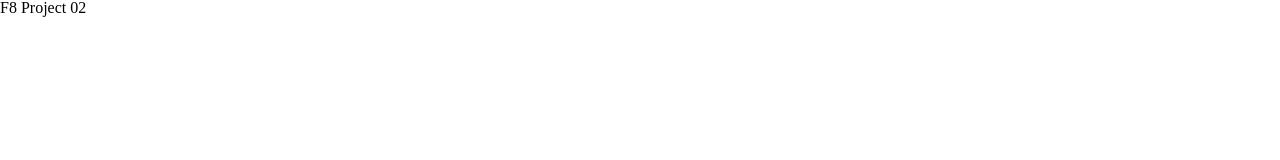
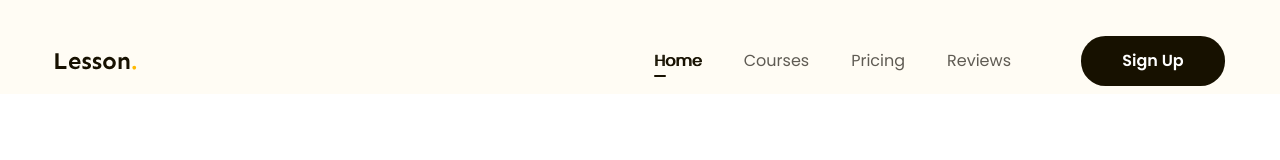
Before and after one commit to zens99x/Lesson, a plain HTML site: page index.html in a window 1280 px wide. Shown: the top 160 px of the page. Drawn offline with Linux system fonts and the light colour scheme.

Commit message:
Create header

```diff
--- a/assets/css/style.css
+++ b/assets/css/style.css
@@ -0,0 +1,96 @@
+* {
+    box-sizing: border-box;
+}
+
+html {
+    font-size: 62.5%;
+}
+
+body {
+    font-size: 1.6rem;
+    font-family: "Poppins", sans-serif;
+}
+
+/* ================= Common =============== */
+a {
+    text-decoration: none;
+}
+
+.main-content {
+    width: 1170px;
+    max-width: calc(100% - 48px);
+    margin-left: auto;
+    margin-right: auto;
+}
+
+.btn {
+    display: inline-block;
+    min-width: 118px;
+    padding: 0 16px;
+    line-height: 50px;
+    font-weight: 600;
+    font-size: 1.6rem;
+    text-align: center;
+    color: #ffffff;
+    background: #171100;
+    border-radius: 24.5px;
+}
+
+/* ================= Header =============== */
+
+.header {
+    background: #fffcf4;
+}
+
+.header.fixed {
+    position: sticky;
+    top: -28px;
+}
+
+.header .body {
+    display: flex;
+    align-items: center;
+    padding: 36px 0 8px;
+}
+
+.navbar ul {
+    display: flex;
+}
+
+.navbar {
+    margin-left: auto;
+}
+
+.navbar a {
+    position: relative;
+    padding: 8px 21px;
+    font-weight: 400;
+    font-size: 16px;
+    font-size: 1.6rem;
+    line-height: 1.75;
+    color: #5f5b53;
+}
+
+.navbar li.active a {
+    text-shadow: 1px 0 0 currentColor;
+    color: #171100;
+}
+
+.navbar li.active a::after {
+    position: absolute;
+    display: block;
+    content: "";
+    left: 21px;
+    width: 12px;
+    height: 2px;
+    background: #171100;
+    border-radius: 1px;
+}
+
+.header .sign-up-btn {
+    min-width: 144px;
+}
+
+.header .actions {
+    margin-left: 49px;
+}
--- /dev/null
+++ b/assets/js/navbar.js
@@ -0,0 +1,13 @@
+const $ = document.querySelector.bind(document);
+const $$ = document.querySelectorAll.bind(document);
+
+// Lấy tabs
+const tabs = $$(".tab-item");
+
+// Gắn sự kiện click
+tabs.forEach((tab, index) => {
+    tab.onclick = function () {
+        $(".tab-item.active").classList.remove("active");
+        this.classList.add("active");
+    };
+});
--- a/index.html
+++ b/index.html
@@ -10,12 +10,53 @@
     <!-- Reset CSS -->
     <link rel="stylesheet" href="./assets/css/reset.css">
 
+    <!-- Fonts -->
+    <link rel="preconnect" href="https://fonts.googleapis.com">
+    <link rel="preconnect" href="https://fonts.gstatic.com" crossorigin>
+    <link
+        href="https://fonts.googleapis.com/css2?family=Poppins:ital,wght@0,400;0,500;0,600;0,700;1,400&family=Sen:wght@700&display=swap"
+        rel="stylesheet">
+
     <!-- Style -->
     <link rel="stylesheet" href="./assets/css/style.css">
 </head>
 
 <body>
-    <h1>F8 Project 02</h1>
+    <main style="height: 8000px;">
+        <header class="header fixed">
+            <div class="main-content">
+
+                <div class="body">
+                    <!-- Logo -->
+                    <img src="./assets/img/logo.svg" alt="lesson." class="logo">
+
+                    <!-- Nav -->
+                    <nav class="navbar">
+                        <ul>
+                            <li class="tab-item active">
+                                <a href="#!">Home</a>
+                            </li>
+                            <li class="tab-item">
+                                <a href="#!">Courses</a>
+                            </li>
+                            <li class="tab-item">
+                                <a href="#!">Pricing</a>
+                            </li>
+                            <li class="tab-item">
+                                <a href="#!">Reviews</a>
+                            </li>
+                        </ul>
+                    </nav>
+                    <!-- Actions -->
+                    <div class="actions">
+                        <a href="#!" class="btn sign-up-btn">Sign Up</a>
+                    </div>
+                </div>
+
+            </div>
+        </header>
+    </main>
+    <script src="./assets/js/navbar.js"></script>
 </body>
 
 </html>
```
Also changed, not shown: assets/img/logo.svg (added).
